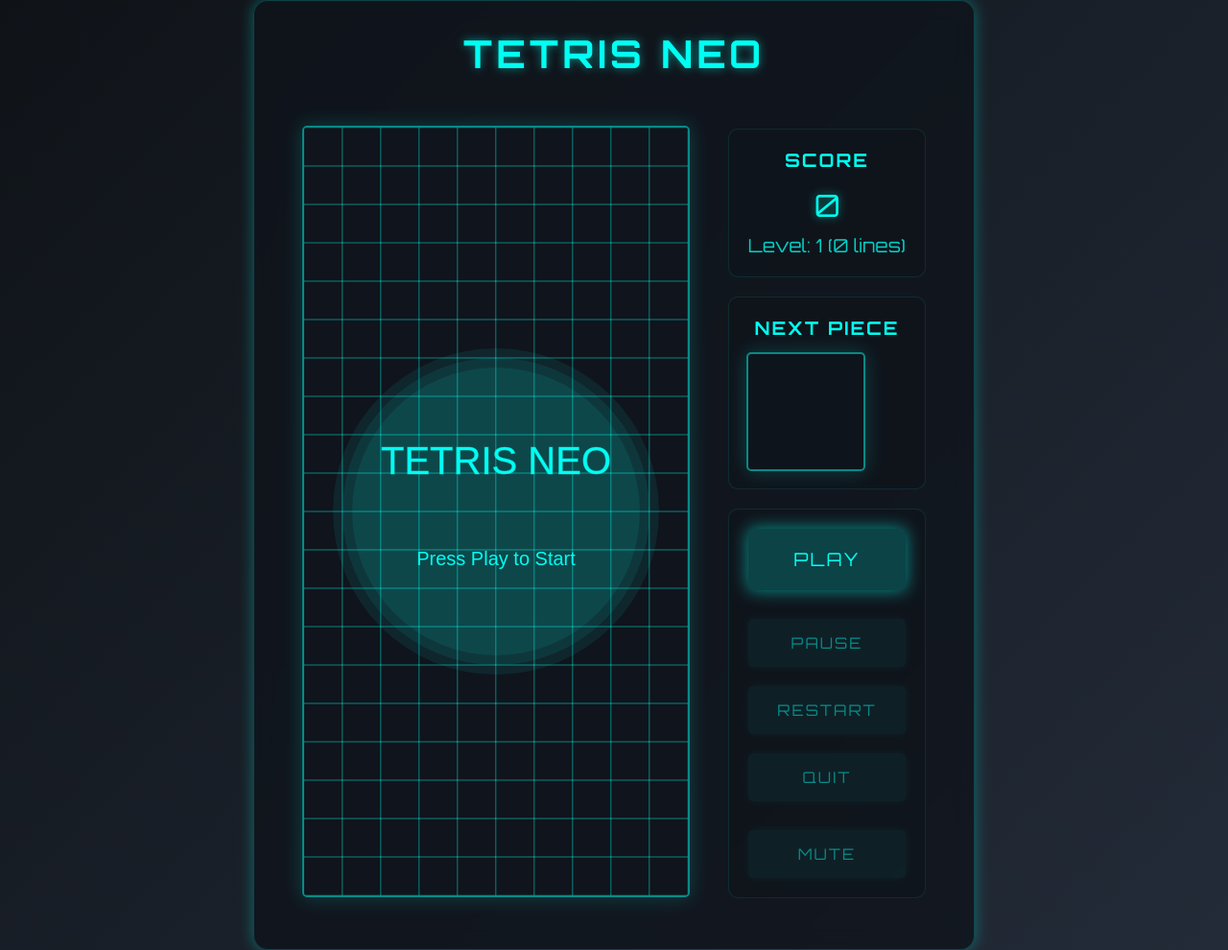
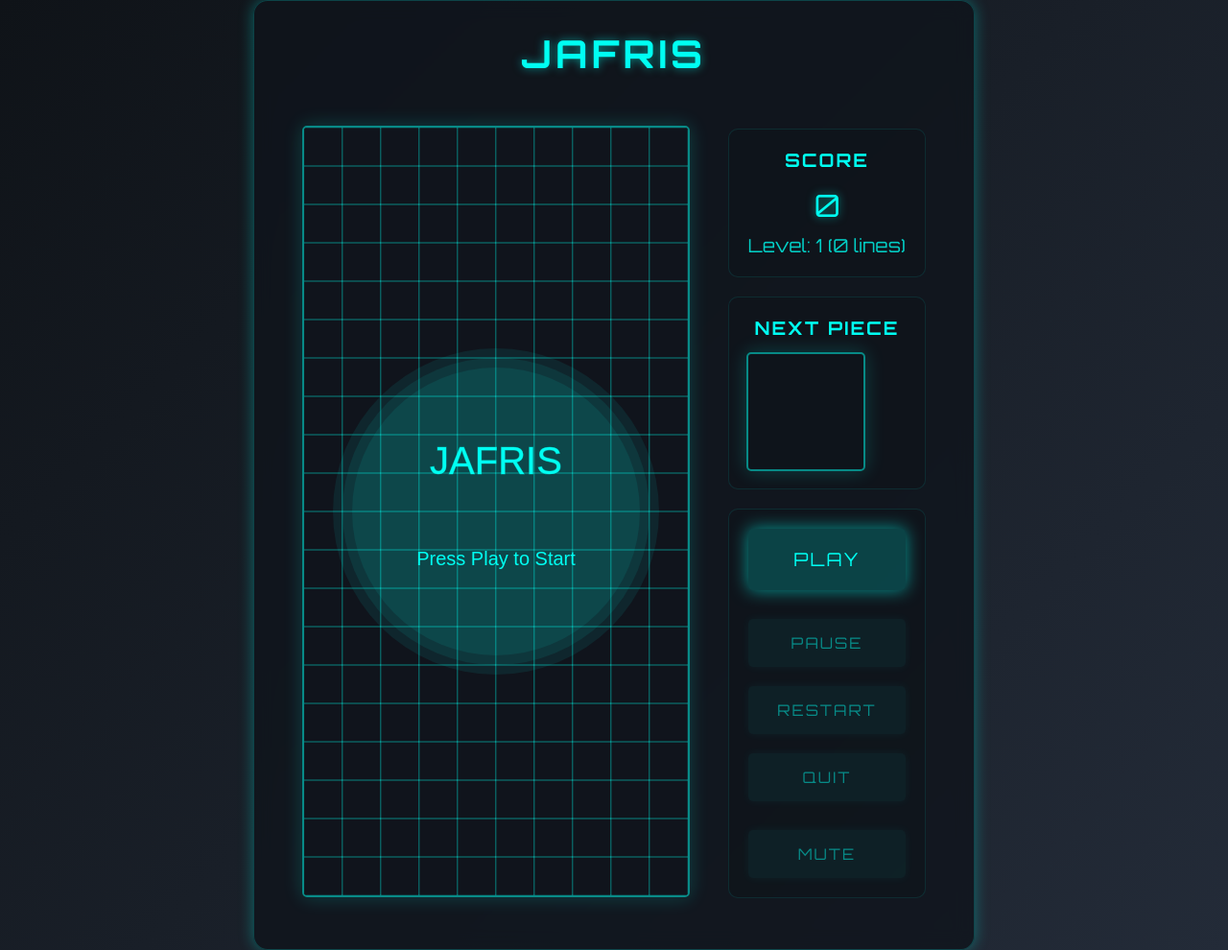
Before and after one commit to dodjango/jafris, a Flask app: page / in a window 1280 px wide. Shown: the whole page at 96% size. Run offline with Flask 3, Linux system fonts and the light colour scheme; some libraries are stand-ins or nearby versions.

Commit message:
Rename project from Tetris Neo to Jafris

```diff
--- a/static/js/game.js
+++ b/static/js/game.js
@@ -627,13 +627,13 @@ function drawPlayPrompt() {
     for (let i = 6; i > 0; i--) {
         noFill();
         stroke(0, 255, 242, 20);
-        text('TETRIS NEO', width/2, height/2 - 50);
+        text('JAFRIS', width/2, height/2 - 50);
     }
 
     // Main text
     fill(0, 255, 242);
     noStroke();
-    text('TETRIS NEO', width/2, height/2 - 50);
+    text('JAFRIS', width/2, height/2 - 50);
 
     textSize(20);
     text('Press Play to Start', width/2, height/2 + 50);
--- a/templates/index.html
+++ b/templates/index.html
@@ -1,7 +1,7 @@
 <!DOCTYPE html>
 <html>
 <head>
-    <title>Tetris Neo</title>
+    <title>Jafris</title>
     <link href="https://fonts.googleapis.com/css2?family=Orbitron:wght@400;700&display=swap" rel="stylesheet">
     <link rel="stylesheet" href="static/css/style.css">
     <style>
@@ -32,7 +32,7 @@
 </head>
 <body>
     <div class="neo-container">
-        <h1>Tetris Neo</h1>
+        <h1>Jafris</h1>
         <div class="game-container">
             <div id="game-canvas"></div>
             <div class="game-info">
```
